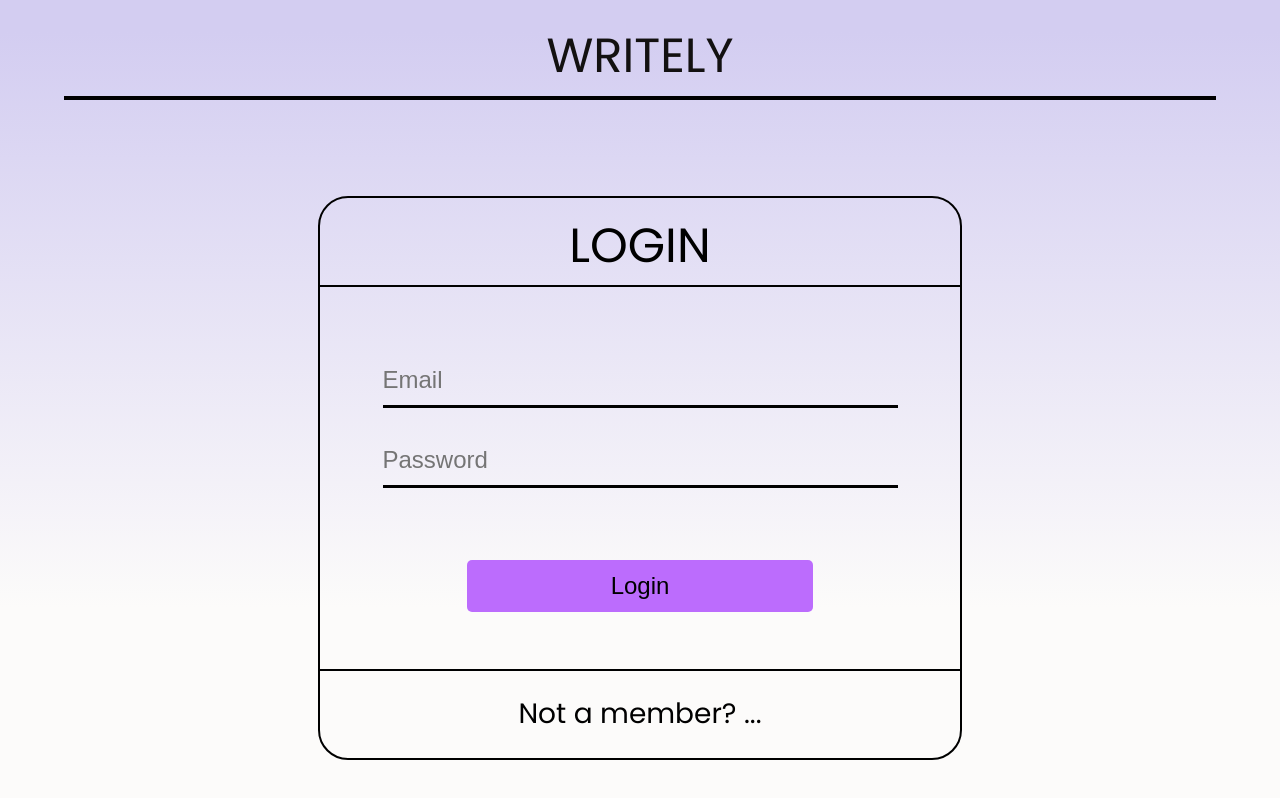
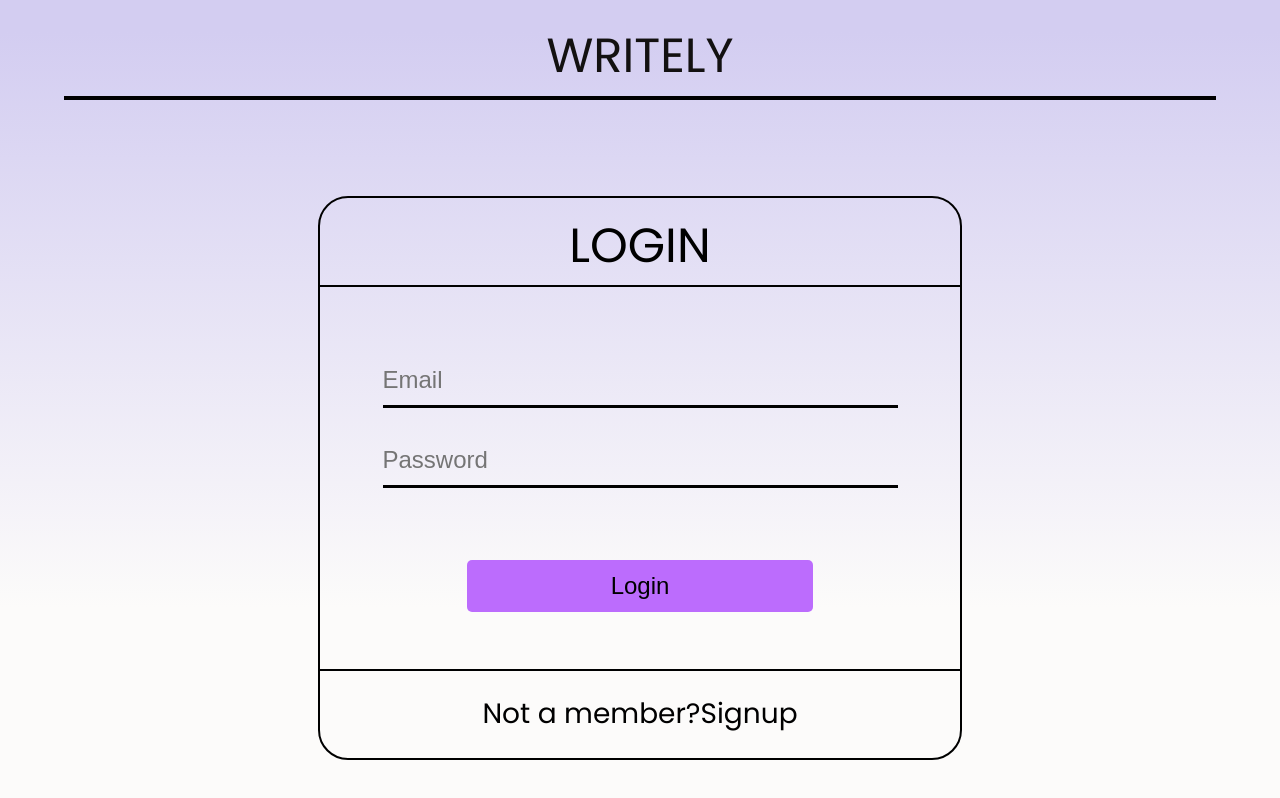
Before and after one commit to Writely-blog/front_end, a React (Vite) app: page /login in a window 1280 px wide. Built offline with nearby package versions, Linux system fonts and the light colour scheme.

Commit message:
add link to register from login

```diff
--- a/src/components/login/Login.jsx
+++ b/src/components/login/Login.jsx
@@ -1,8 +1,11 @@
 import React from 'react';
 import './Login.css';
 import { fetchLogin } from '../../fetchFunctions';
+import { useNavigate } from 'react-router-dom';
 
 const Login = () => {
+  const navigate = useNavigate();
+
   const data = {
     email: 'test1@gmail.com',
     password: 'password123',
@@ -45,7 +48,8 @@ const Login = () => {
           </form>
         </div>
         <div className='form-footer'>
-          <p>Not a member? ...</p>
+          <p>Not a member?</p>
+          <a onClick={() => navigate('/register')}>Signup</a>
         </div>
       </div>
     </div>
```
